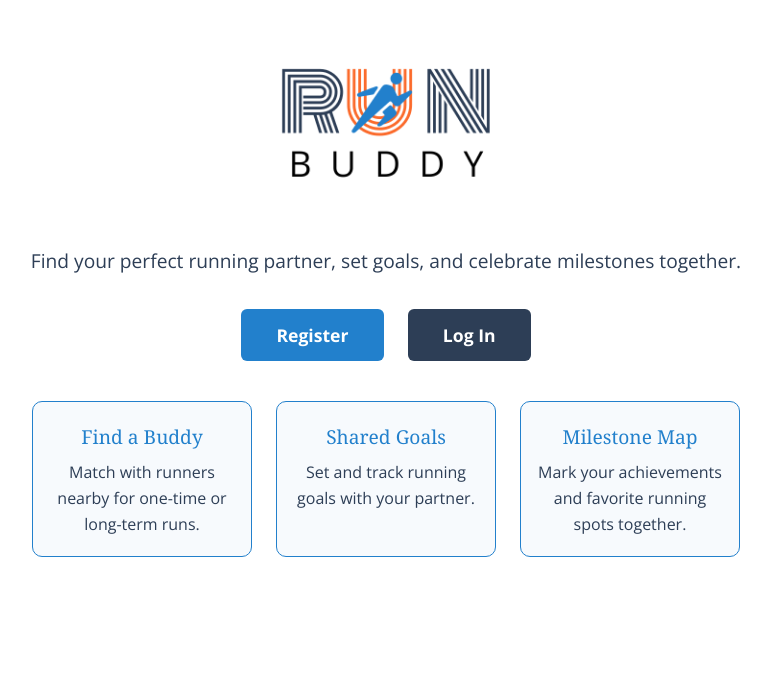
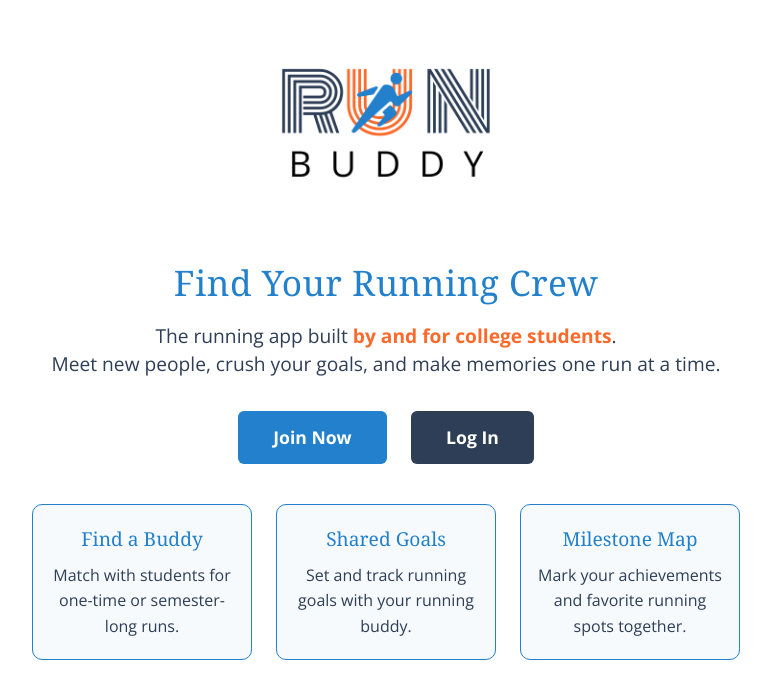
Before and after one commit to mg126e/Project_Frontend, a Vue app: page / in a window 1280 px wide. Shown: the top 698 px of the page, without its empty margins (254-1025 px from the left). Built offline with nearby package versions, Linux system fonts and the light colour scheme.

Commit message:
making it more clear college students audience

```diff
--- a/src/views/HomeView.vue
+++ b/src/views/HomeView.vue
@@ -4,19 +4,23 @@
       <div class="logo-container">
         <img alt="RunningBuddy" class="home-logo" src="../assets/RunBuddy.png" width="240" height="240" />
       </div>
-      <p class="home-subtitle">Find your perfect running partner, set goals, and celebrate milestones together.</p>
+      <h1 class="home-headline">Find Your Running Crew</h1>
+      <p class="home-subtitle">
+        The running app built <span class="highlight">by and for college students</span>.<br>
+        Meet new people, crush your goals, and make memories one run at a time.
+      </p>
       <div class="home-actions">
-        <router-link to="/register" class="btn-primary">Register</router-link>
+        <router-link to="/register" class="btn-primary">Join Now</router-link>
         <router-link to="/login" class="btn-secondary">Log In</router-link>
       </div>
       <div class="home-features">
         <div class="feature-card">
           <h2>Find a Buddy</h2>
-          <p>Match with runners nearby for one-time or long-term runs.</p>
+          <p>Match with students for one-time or semester-long runs.</p>
         </div>
         <div class="feature-card">
           <h2>Shared Goals</h2>
-          <p>Set and track running goals with your partner.</p>
+          <p>Set and track running goals with your running buddy.</p>
         </div>
         <div class="feature-card">
           <h2>Milestone Map</h2>
@@ -43,6 +47,18 @@ onMounted(() => {
 </script>
 
 <style scoped>
+.home-headline {
+  font-size: 2.2rem;
+  color: var(--color-primary);
+  font-family: 'Noto Serif', serif;
+  margin-bottom: 0.7rem;
+  margin-top: 0.5rem;
+  letter-spacing: 0.5px;
+}
+.highlight {
+  color: var(--color-accent, #ff9800);
+  font-weight: 700;
+}
 .home-outer {
   display: flex;
   align-items: center;
@@ -52,11 +68,14 @@ onMounted(() => {
   background: #fff;
   border-radius: 16px;
   text-align: center;
+  padding-bottom: 2.5rem;
 }
 .home-subtitle {
   color: var(--color-secondary);
   font-size: 1.2rem;
   margin-bottom: 2rem;
+  margin-top: 0.2rem;
+  line-height: 1.5;
 }
 .home-actions {
   margin-bottom: 2.5rem;
@@ -75,19 +94,15 @@ onMounted(() => {
 .btn-primary {
   background: var(--color-primary);
 }
-
 .btn-secondary {
   background: var(--color-secondary);
 }
-
 .btn-primary:hover {
   background: #106cb8;
 }
-
 .btn-secondary:hover {
   background: #092750;
 }
-
 .home-features {
   display: flex;
   flex-wrap: wrap;
--- a/src/views/RegisterView.vue
+++ b/src/views/RegisterView.vue
@@ -7,7 +7,7 @@
         <input id="register-username" v-model="username" type="text" required />
       </div>
       <div class="form-group">
-        <label for="register-email">Email</label>
+        <label for="register-email">Student Email (.edu)</label>
         <input id="register-email" v-model="email" type="email" required @input="onEmailInput" />
         <span v-if="email && email.length > 0 && !isEduEmail(email)" class="error-msg">Email must end with .edu</span>
       </div>
```
